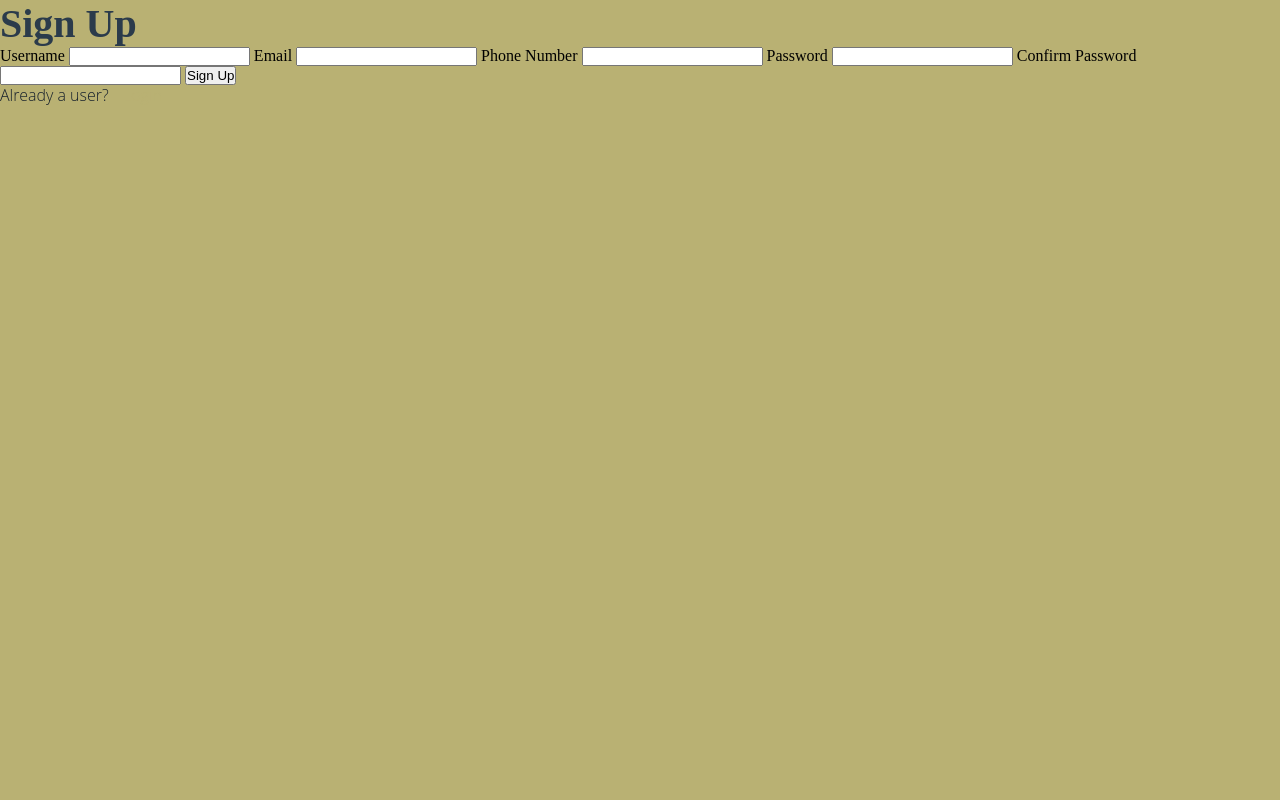
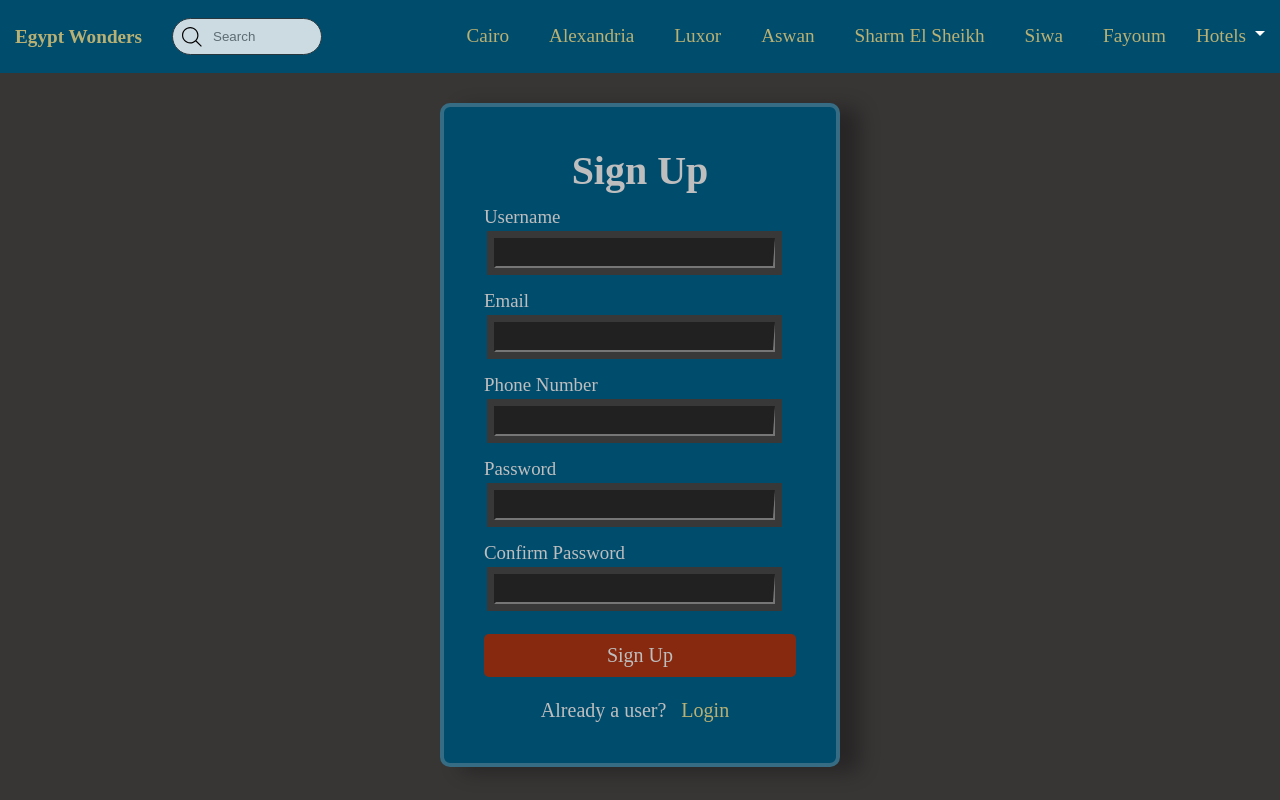
Before and after one commit to mohamedosama25/EgyptWonders, a PHP site: page /signup.html in a window 1280 px wide. Run offline with PHP 8.4, Linux system fonts and the light colour scheme.

Commit message:
style signup page
Co-Authored-By: Mohamed Osama <147179514+mohamedosama25@users.noreply.github.com>

```diff
--- a/js/cairo.js
+++ b/js/cairo.js
@@ -2,7 +2,7 @@
     {
         "id": 1,
         "name": "The Pyramids of Giza",
-        "imagesrc": "https://interestingengineering.com/_next/image?url=https%3A%2F%2Fimages.interestingengineering.com%2Fimg%2Fiea%2FJYG0bEmaw1%2Fgiza-pyramids-engineering-behind.jpg&w=1200&q=75",
+        "imagesrc": "https://www.ancientworldwonders.com/uploads/Pyramids_of_Giza.jpg",
         "description": "The Pyramids of Giza are the most iconic symbols of ancient Egypt and are located on the Giza Plateau, just outside Cairo. Comprising three main pyramids—the Great Pyramid of Khufu (Cheops), the Pyramid of Khafre (Chephren), and the Pyramid of Menkaure (Mykerinos)—this site is one of the Seven Wonders of the Ancient World. The Great Pyramid, originally standing at 146.6 meters, was the tallest man-made structure in the world for over 3,800 years. Nearby, the Sphinx, a colossal limestone statue with the body of a lion and the head of a pharaoh, guards the pyramids. These structures, built over 4,500 years ago, were constructed as elaborate tombs for pharaohs and are a testament to the architectural and engineering prowess of ancient Egyptian civilization.",
         "price": {
             "Pyramids of Giza": {
--- a/js/pageDetails.js
+++ b/js/pageDetails.js
@@ -2,7 +2,7 @@
     {
         "id": 1,
         "name": "The Pyramids of Giza",
-        "imagesrc": "https://interestingengineering.com/_next/image?url=https%3A%2F%2Fimages.interestingengineering.com%2Fimg%2Fiea%2FJYG0bEmaw1%2Fgiza-pyramids-engineering-behind.jpg&w=1200&q=75",
+        "imagesrc": "https://www.ancientworldwonders.com/uploads/Pyramids_of_Giza.jpg",
         "description": "The Pyramids of Giza are the most iconic symbols of ancient Egypt and are located on the Giza Plateau, just outside Cairo. Comprising three main pyramids—the Great Pyramid of Khufu (Cheops), the Pyramid of Khafre (Chephren), and the Pyramid of Menkaure (Mykerinos)—this site is one of the Seven Wonders of the Ancient World. The Great Pyramid, originally standing at 146.6 meters, was the tallest man-made structure in the world for over 3,800 years. Nearby, the Sphinx, a colossal limestone statue with the body of a lion and the head of a pharaoh, guards the pyramids. These structures, built over 4,500 years ago, were constructed as elaborate tombs for pharaohs and are a testament to the architectural and engineering prowess of ancient Egyptian civilization.",
         "price": {
             "Prices": {
--- a/signup.html
+++ b/signup.html
@@ -1,33 +1,69 @@
 <!DOCTYPE html>
 <html lang="en">
   <head>
-    <meta charset="UTF-8">
-    <meta name="viewport" content="width=device-width, initial-scale=1.0">
+    <meta charset="UTF-8" />
+    <meta name="viewport" content="width=device-width, initial-scale=1.0" />
     <title>Sign Up</title>
-    <link rel="stylesheet" href="styles.css">
+    <link rel="stylesheet" href="styles.css" />
   </head>
-<body>
+  <body style="background-color: rgb(56, 53, 53)">
+    <nav id="navbar"></nav>
+    <div id="loading-screen"></div>
     <div class="auth-container">
-        <h1>Sign Up</h1>
+      <h1 id="sign">Sign Up</h1>
       <form>
         <label for="username">Username</label>
-            <input type="text" id="username" name="username" required>
+        <input
+          class="input-signup"
+          type="text"
+          id="username"
+          name="username"
+          placeholder="Enter a username"
+          required
+        />
 
         <label for="email">Email</label>
-            <input type="email" id="email" name="email" required>
+        <input
+          class="input-signup"
+          type="email"
+          id="email"
+          name="email"
+          placeholder="Enter Your Email"
+        />
 
         <label for="phone">Phone Number</label>
-            <input type="tel" id="phone" name="phone" required>
+        <input
+          class="input-signup"
+          type="tel"
+          id="phone"
+          name="phone"
+          required
+          placeholder="Enter Your Phone Number"
+        />
 
         <label for="password">Password</label>
-            <input type="password" id="password" name="password" required>
+        <input
+          class="input-signup"
+          type="password"
+          id="password"
+          name="password"
+          required
+          placeholder="Enter a password"
+        />
 
         <label for="confirm-password">Confirm Password</label>
-            <input type="password" id="confirm-password" name="confirm-password" required>
+        <input
+          class="input-signup"
+          type="password"
+          id="confirm-password"
+          name="confirm-password"
+          required
+          placeholder="Confirm Your Password"
+        />
 
         <button type="submit">Sign Up</button>
       </form>
-        <p>Already a user? <a href="signin.html">Login</a></p>
+      <p id="user">Already a user? <a href="signin.html">Login</a></p>
     </div>
     <script src="js/navbar.js"></script>
   </body>
--- a/styles.css
+++ b/styles.css
@@ -5,7 +5,7 @@
   --bg-clr: rgb(185, 177, 115);
   --nav-clr: #004c6d;
   --txt-clr: #c95f13;
-  --btn-clr: #d67f68;
+  --btn-clr: #86290f;
   --btn-hover: #ffd700;
   --border-clr: #bebebe;
   --lon-headings: #2b3b4b;
@@ -596,3 +596,94 @@
   text-align: center;
   padding: 20px;
 }
+
+/*_________________________SIGN UP ______________________________*/
+
+.auth-container {
+  background-color: var(--nav-clr);
+  border-radius: 10px;
+  padding: 40px;
+  width: 400px;
+  box-shadow: 20px 5px 20px rgba(0, 0, 0, 0.31);
+  margin:  auto;
+  margin-top: 30px;
+  border: 4px solid #bebebe4a;
+
+}
+
+#sign{
+  text-align: center;
+  color: #bebebe
+}
+
+label {
+  display: block;
+  margin-top: 12px;
+  color: #bebebe;
+  font-size: 1.18em;
+}
+
+
+button {
+  width: 100%;
+  padding: 10px;
+  margin-top: 20px;
+  background-color: var(--btn-clr);
+  color: #bebebe;
+  border: none;
+  border-radius: 5px;
+  cursor: pointer;
+  font-size: 20px;
+  font-family: "Libre Baskerville", serif;
+
+
+}
+
+button:hover {
+  background-color:#7b91bba7;
+
+}
+
+
+/* From Uiverse.io by Alaner-xs */
+.input-signup {
+  background-color: #383838;
+
+  border-top-width: 1.7em;
+  margin: 10px;
+  padding: 0;
+  color: #383838;
+  word-wrap: break-word;
+  outline: 7px solid #383838;
+  height: 30px;
+  font-size: 17px;
+  text-align: center;
+  transition: all 1s;
+  font-weight: bold;
+  font-family: 'Courier New', Courier, monospace;
+  width: 90%;
+ }
+
+ .input-signup:hover {
+  border-top-width: 0.2em;
+  background-color: #f1e8e8;
+ }
+
+ .input-signup:focus {
+  border-top-width: 0.2em;
+  background-color: #f1e8e8;
+ }
+#user {
+  margin-top: 20px;
+  text-align: center;
+  color: #bebebe;
+  font-family: "Libre Baskerville", serif;
+  font-size: 1.25em;
+}
+
+#login{
+  display: flex;
+  justify-content: center;
+  align-items: center;
+  margin-top: 8%;
+}
```
Also changed, not shown: signin.html (+9 -6 lines). Lines whose indentation alone changed are shown as unchanged.
